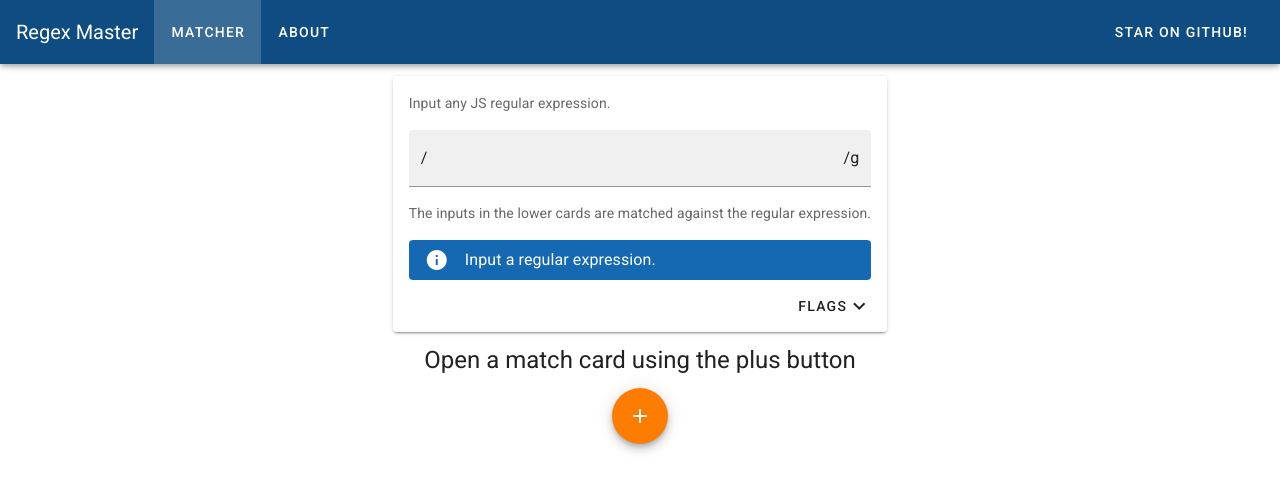
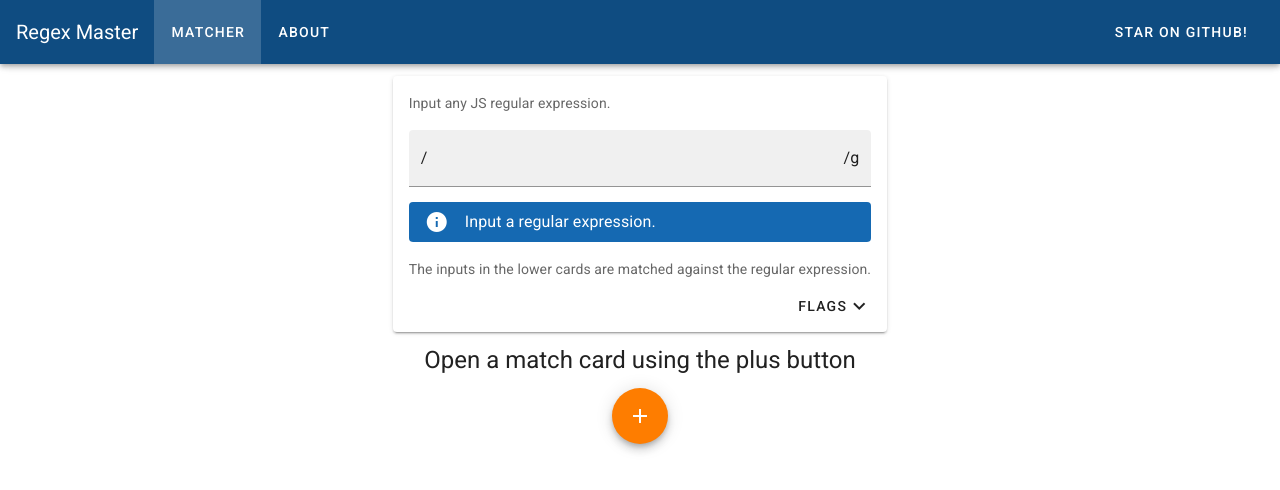
Before and after one commit to LKummer/regex-master, a Nuxt app: page / in a window 1280 px wide. Shown: the top 490 px of the page. Built offline with nearby package versions, Linux system fonts and the light colour scheme.

Commit message:
Move the regex card alert to improve UX.

```diff
--- a/components/RegexCard.vue
+++ b/components/RegexCard.vue
@@ -12,15 +12,15 @@
         hide-details
         class="my-4"
       />
-      The inputs in the lower cards are matched against the regular expression.
       <v-alert
         v-if="error"
         :type="error.type"
         dense
-        class="mt-4 mb-0"
+        class="my-4"
       >
         {{ error.message }}
       </v-alert>
+      The inputs in the lower cards are matched against the regular expression.
     </v-card-text>
     <v-card-actions
       class="pt-0"
```
